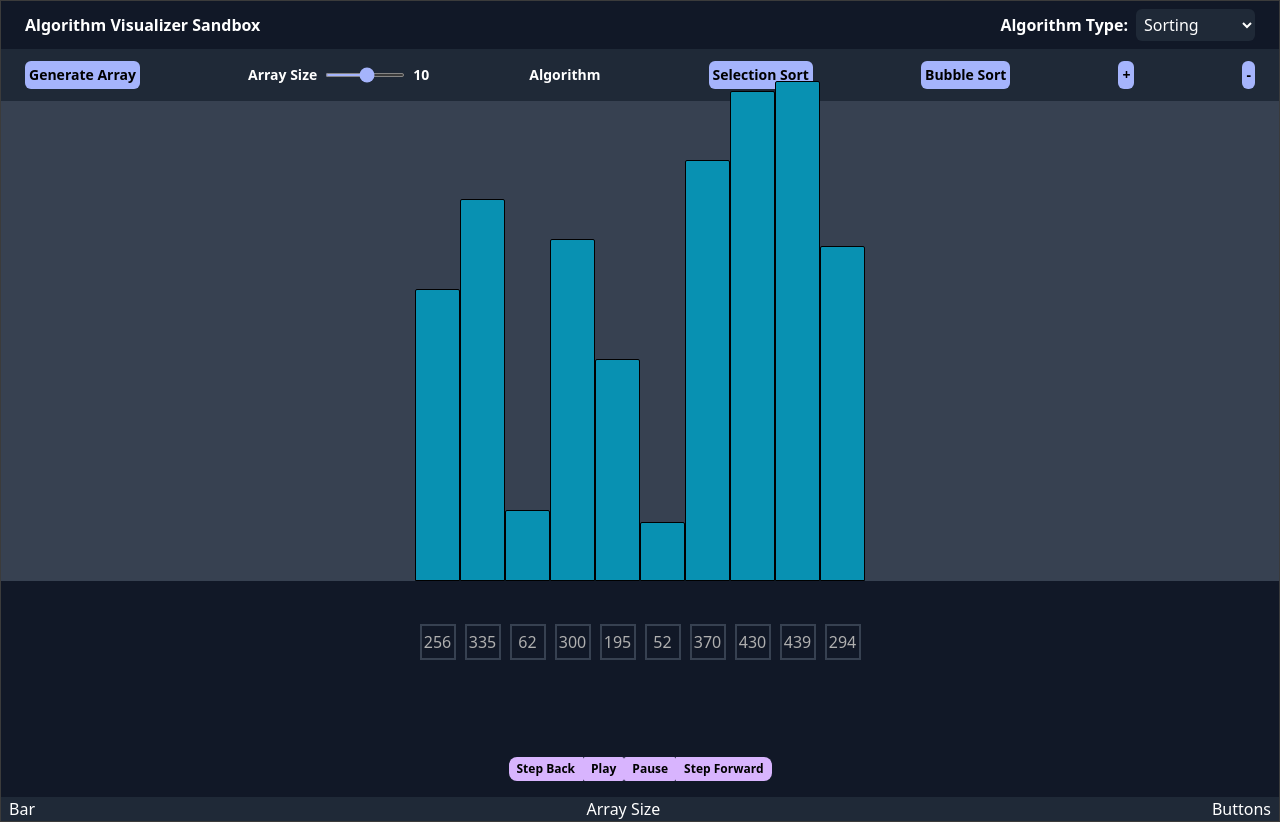
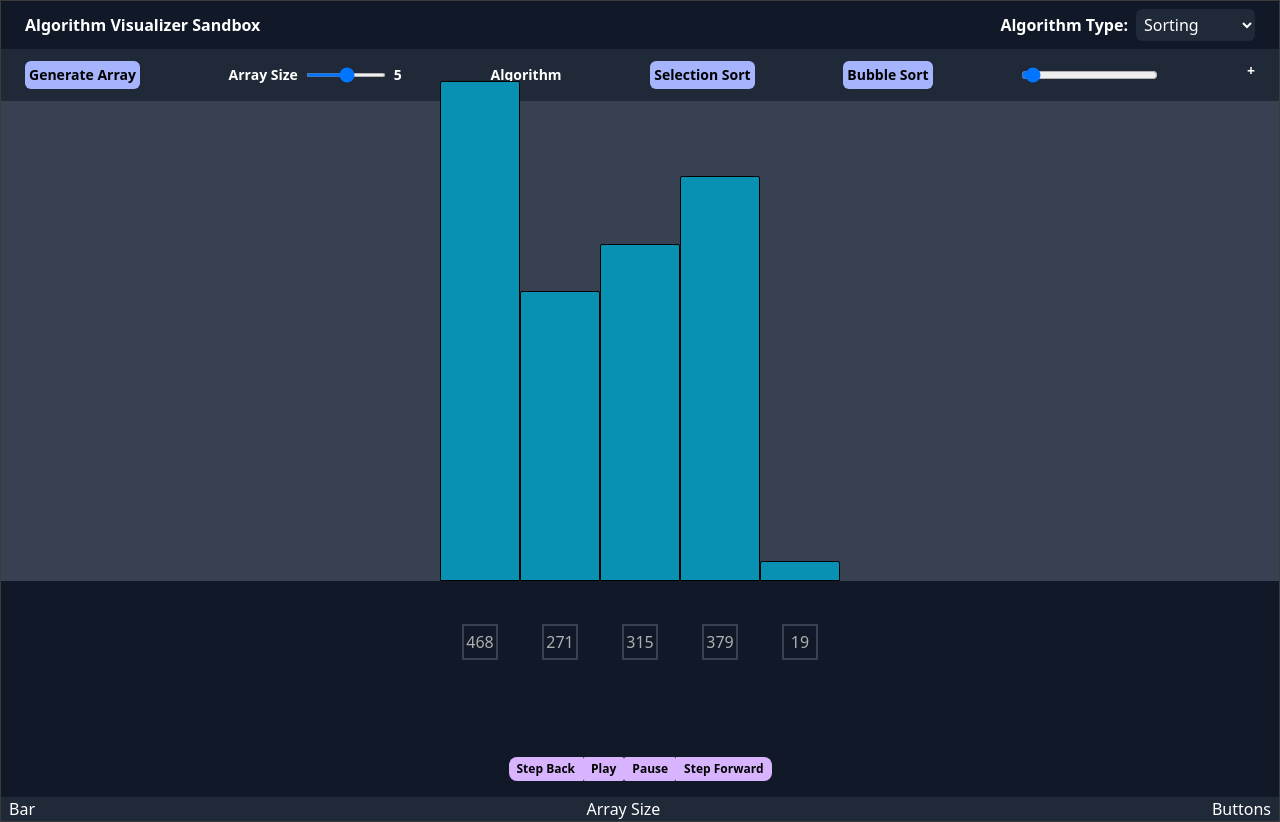
Before and after one commit to UzairHilal/Algorithm-Visualizer-Sandbox, a React (Vite) app: page / in a window 1280 px wide. Built offline with nearby package versions, Linux system fonts and the light colour scheme.

Commit message:
playback finally working properly

```diff
--- a/src/App.jsx
+++ b/src/App.jsx
@@ -7,7 +7,7 @@ import { useState } from "react";
 const App = () => {
   const [array, setArray] = useState([5]);
   const [algorithm, setAlgorithm] = useState();
-  const [arraySize, setArraySize] = useState(10);
+  const [arraySize, setArraySize] = useState(5);
   const [speed, setSpeed] = useState(1);
 
   return (
--- a/src/components/ControlPanel.jsx
+++ b/src/components/ControlPanel.jsx
@@ -1,36 +1,40 @@
-import { useEffect } from "react";
+import { useEffect, useState } from "react";
 import { generateRandomArray } from "../constants";
 import { bubbleSort } from "../algorithmsTest/Sorting/BubbleSort";
 import { selectionSort } from "../algorithmsTest/Sorting/SelectionSort";
 import { comparisonAnimation } from "../engine/animations";
-import { swapBars } from "../engine/animations";
 import gsap from "gsap";
-// import { animations } from "../algorithmsTest/Sorting/BubbleSort";
 
 let swapped = false;
 let animations = [];
 let bars = [];
 
-// const sleep = (ms) => new Promise((resolve) => setTimeout(resolve, ms));
 const masterTl = gsap.timeline({ paused: true });
 const sorting = (speed) => {
   bars = Array.from(document.getElementsByClassName("bars"));
   const tempBars = [...bars];
   for (let i = 0; i <= animations.length - 1; i++) {
     const [bar1Index, bar2Index] = animations[i].comparison;
+    console.log(animations);
 
     const barA = tempBars[bar1Index];
     const barB = tempBars[bar2Index];
 
-    masterTl.add(comparisonAnimation(barA, barB, speed, "comparison"));
+    masterTl.add(comparisonAnimation(barA, barB, speed, "comparison",masterTl, i));
+
+
+    // if (masterTl.currentLabel(`step-${i}`)) {
+    //   masterTl.addLabel(`step-${i}`, i);
+    // }
+
     if (animations[i].swap) {
-      masterTl.add(comparisonAnimation(barA, barB, speed, "swap"));
+      masterTl.add(comparisonAnimation(barA, barB, speed, "swap",masterTl, i));
       [tempBars[bar1Index], tempBars[bar2Index]] = [
         tempBars[bar2Index],
         tempBars[bar1Index],
       ];
     }
-    // swapped = true;
+    swapped = true;
   }
 
   return masterTl;
@@ -40,11 +44,13 @@ const ControlPanel = ({ array, setArray, arraySize, setArraySize, speed }) => {
   useEffect(() => {
     setArray(generateRandomArray(arraySize, bars));
   }, []);
+  const [currentStep, setCurrentStep] = useState(0);
 
   const handleBubbleSort = () => {
     if (!swapped) {
       bubbleSort(array, animations);
       const masterTl = sorting(speed);
+      masterTl.duration(5);
       masterTl.play();
     }
   };
@@ -69,7 +75,6 @@ const ControlPanel = ({ array, setArray, arraySize, setArraySize, speed }) => {
         >
           Generate Array
         </button>
-
         {/* SEt the size/length of array */}
         <div className="flex  justify-center items-center ">
           <label htmlFor="range">Array Size</label>
@@ -83,13 +88,11 @@ const ControlPanel = ({ array, setArray, arraySize, setArraySize, speed }) => {
               swapped = false;
               animations = [];
             }}
-            className="accent-indigo-300 w-20 size-1 mx-2"
+            className="accent-indigo- 300 w-20 size-1 mx-2"
           />
           <span className="text-right w-2">{arraySize}</span>
         </div>
-
         <button>Algorithm</button>
-
         <button
           className="bg-indigo-300 rounded-md p-1 text-black "
           onClick={() => {
@@ -106,24 +109,30 @@ const ControlPanel = ({ array, setArray, arraySize, setArraySize, speed }) => {
         >
           Bubble Sort
         </button>
-        <button
+        <input
+          className=" bg-indigo-300 rounded-md p-1 text-black "
+          type="range"
+          defaultValue={0}
+          step={1}
+          min={0}
+          max={430}
+          onChange={(e) => {
+            setCurrentStep(e.target.value);
+              masterTl.seek(masterTl.tweenTo(`step-${e.target.value}`)).pause()
+            masterTl.duration(0);
+          }}
+        />
+        +
+        {/* <button
           className="bg-indigo-300 rounded-md p-1 text-black "
           onClick={() => {
-            masterTl.seek(masterTl.time() + 1);
-            masterTl.pause()
-          }}
-          >
-          +
-        </button>
-        <button
-          className="bg-indigo-300 rounded-md p-1 text-black "
-          onClick={() => {
-            masterTl.pause()
-            masterTl.seek(masterTl.time() - 1);
+            setCurrentStep(currentStep-0.5);
+            masterTl.progress(`${currentStep}`);
+            masterTl.pause();
           }}
         >
-          -
-        </button>
+          -{currentStep}
+        </button> */}
       </div>
     </div>
   );
--- a/src/engine/animations.js
+++ b/src/engine/animations.js
@@ -1,48 +1,71 @@
 import gsap from "gsap";
 
-export const comparisonAnimation = (firstTarget, secondTarget, speed, type) => {
-  const tl = gsap.timeline({
-    // defaults: { ease: "back" },
-  });
+let currentStep = 0;
+
+export const comparisonAnimation = (
+  firstTarget,
+  secondTarget,
+  speed,
+  type,
+  masterTl,
+  i
+) => {
+  const tl = gsap.timeline();
   tl.timeScale(speed);
 
-  // const bar1 = firstTarget.getBoundingClientRect();
-  // const bar2 = secondTarget.getBoundingClientRect();
-
-  // const distance = bar2.width - bar1.width;
-
   if (type === "comparison") {
+    masterTl.addLabel(`step-${currentStep}`, currentStep);
     tl.to(firstTarget, {
       backgroundColor: "red",
+      ease: "back",
+      duration: 1,
     });
+    currentStep++
+    masterTl.addLabel(`step-${currentStep}`, currentStep);
     tl.to(
       secondTarget,
       {
         backgroundColor: "red",
+        ease: "back",
+        duration: 1,
       },
       "<"
     );
+    currentStep++
+    masterTl.addLabel(`step-${currentStep}`, currentStep);
     tl.to(firstTarget, {
       backgroundColor: "#0092b8",
+      ease: "back",
+      duration: 1,
     });
+    currentStep++
+    masterTl.addLabel(`step-${currentStep}`, currentStep);
     tl.to(
       secondTarget,
       {
         backgroundColor: "#0092b8",
+        ease: "back",
+        duration: 1,
       },
       "<"
     );
   }
 
   if (type === "swap") {
+    currentStep++
+    masterTl.addLabel(`step-${currentStep}`, currentStep);
     tl.to(firstTarget, {
       x: () => {
         const bar1 = firstTarget.getBoundingClientRect();
         const bar2 = secondTarget.getBoundingClientRect();
         return `+=${bar2.left - bar1.left}`;
       },
-      duration: 0.2,
-    }).to(
+      duration: 1,
+      backgroundColor: "orange",
+    });
+    currentStep++
+    masterTl.addLabel(`step-${currentStep}`, currentStep);
+    tl.to(
       secondTarget,
       {
         x: () => {
@@ -50,53 +73,27 @@ export const comparisonAnimation = (firstTarget, secondTarget, speed, type) => {
           const bar2 = secondTarget.getBoundingClientRect();
           return `-=${bar2.left - bar1.left}`;
         },
-        duration: 0.2,
+        duration: 1,
+        backgroundColor: "orange",
+      },
+      "<"
+    );
+    currentStep++
+    masterTl.addLabel(`step-${currentStep}`, currentStep);
+    tl.to(firstTarget, {
+      duration: 1,
+      backgroundColor: "#0092b8",
+    });
+    currentStep++
+    masterTl.addLabel(`step-${currentStep}`, currentStep);
+    tl.to(
+      secondTarget,
+      {
+        duration: 1,
+        backgroundColor: "#0092b8",
       },
       "<"
     );
   }
   return tl;
 };
-
-export const swapBars = async (firstTarget, secondTarget, speed) => {
-  const bar1 = firstTarget.getBoundingClientRect();
-  const bar2 = secondTarget.getBoundingClientRect();
-
-  const distance = bar2.left - bar1.left;
-
-  const tl = gsap.timeline();
-  tl.timeScale(speed);
-  await tl
-    .to(firstTarget, { x: `+=${distance}`, duration: 0.2 })
-    .to(secondTarget, { x: `-=${distance}`, duration: 0.2 }, "<");
-};
-
-// export const createTimeline = (animations) => {
-//   const tl = gsap.timeline();
-//   tl.timeScale(1);
-
-//   switch (animations.type) {
-//     case "comparison":
-//       tl.to(firstTarget, {
-//         backgroundColor: "red",
-//       });
-//       tl.to(
-//         secondTarget,
-//         {
-//           backgroundColor: "red",
-//         },
-//         "<"
-//       );
-//       tl.to(firstTarget, {
-//         backgroundColor: "#0092b8",
-//       });
-//       tl.to(
-//         secondTarget,
-//         {
-//           backgroundColor: "#0092b8",
-//         },
-//         "<"
-//       );
-
-//   }
-// };
```
